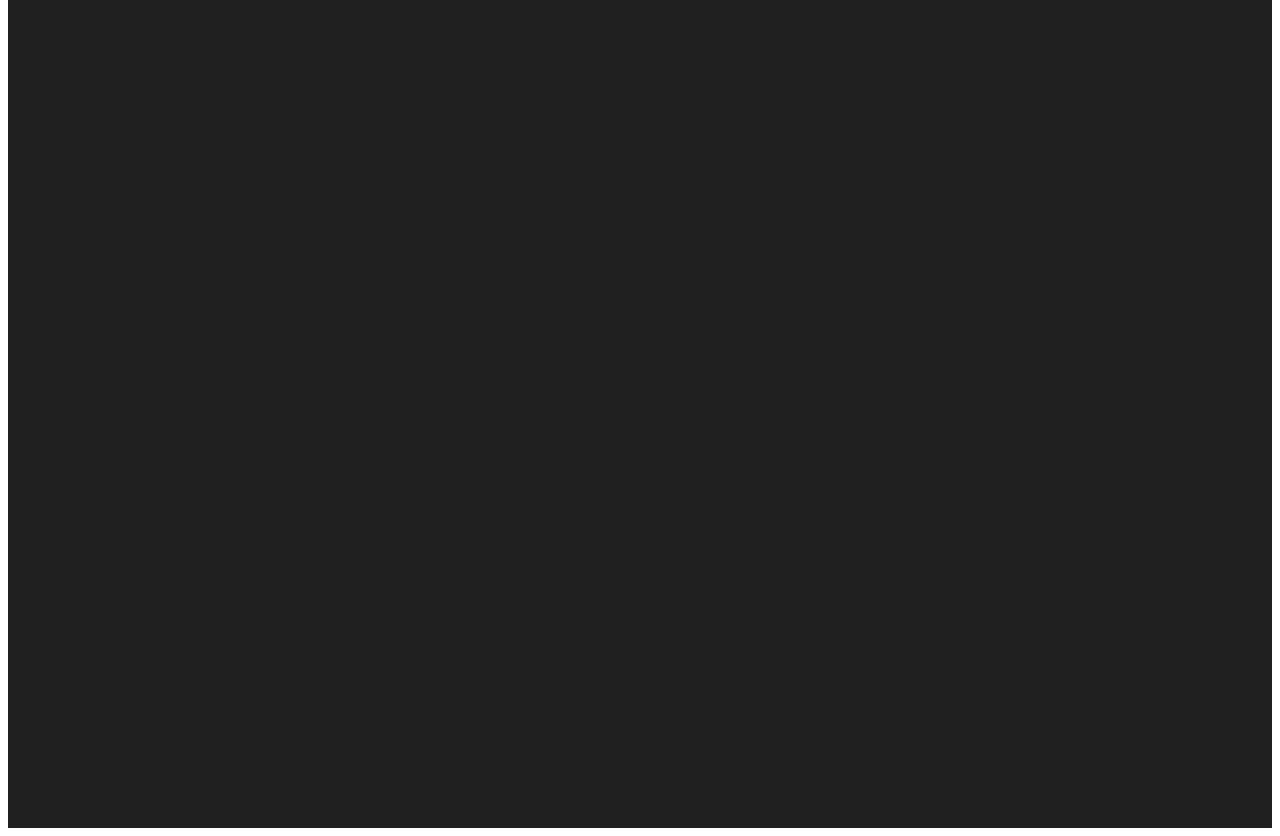
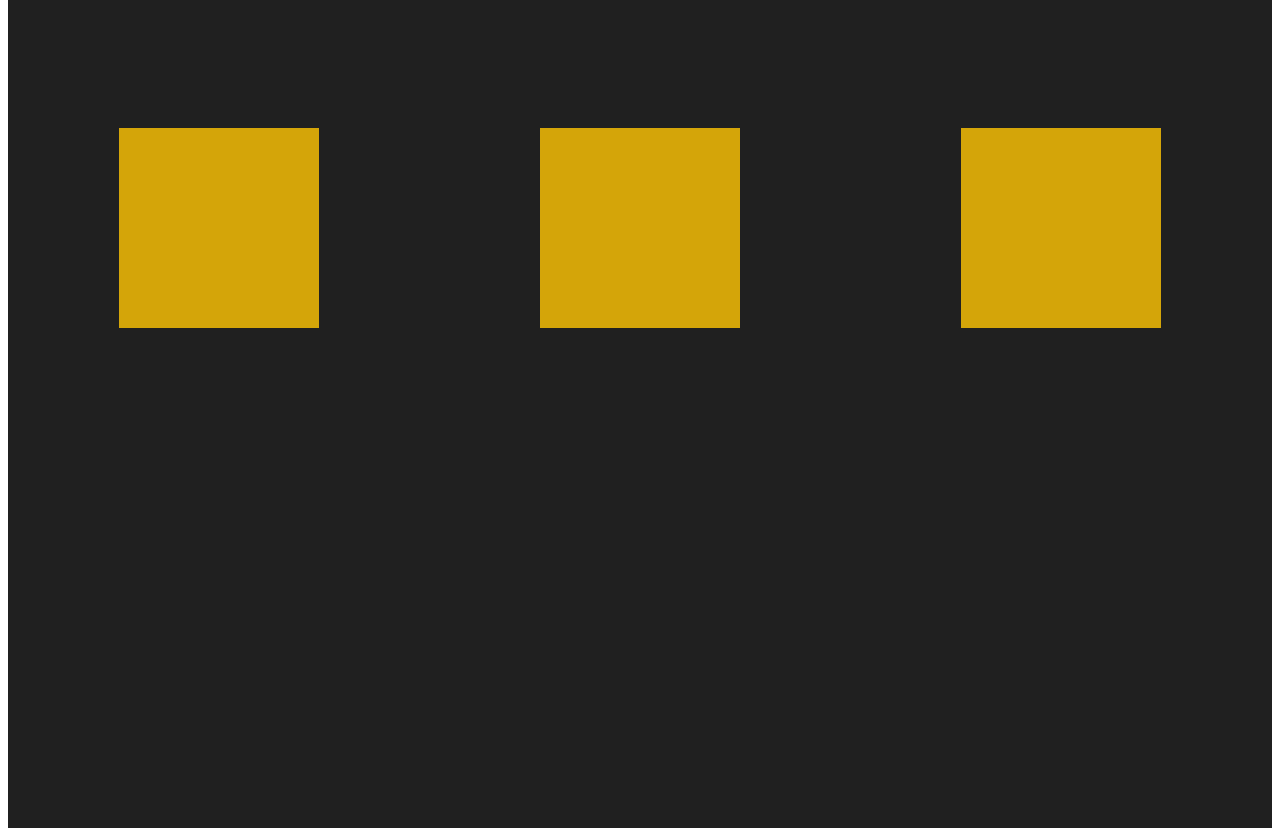
Before and after one commit to salmakalife/MarianaSalma-Ejercicios-Scroll, a plain HTML site: page index.html in a window 1280 px wide. Shown: the part 3380-4216 px from the top of the page. Drawn offline with nearby package versions, Linux system fonts and the light colour scheme.

Commit message:
Animaciones-Cuadrados
:peach:

```diff
--- a/index.html
+++ b/index.html
@@ -5,6 +5,7 @@
     <meta name="viewport" content="width=device-width, initial-scale=1.0">
     <meta http-equiv="X-UA-Compatible" content="ie=edge">
     <link rel="stylesheet" type="text/css" href="styles.css"/>
+    <link rel="stylesheet" href="https://unpkg.com/aos@next/dist/aos.css" />
     <title>Document</title>
 </head>
 <body>
@@ -15,7 +16,18 @@
     <div class="body">
         <div class="video" id="video"></div>
     </div>
-    <footer class="footer"></footer>
+    <footer class="footer">
+        <div class="cuadrado" data-aos="flip-left" data-aos-delay="50"></div>
+        <div class="cuadrado" data-aos="flip-up" data-aos-delay="200"></div>
+        <div class="cuadrado" data-aos="flip-right" data-aos-delay="500"></div>
+    </footer>
     <script src="script.js"></script>
+    <script src="https://unpkg.com/aos@next/dist/aos.js"></script>
+    <script>
+      AOS.init({
+          duration: 1000
+      }
+      );
+    </script>
 </body>
 </html>
--- a/styles.css
+++ b/styles.css
@@ -33,14 +33,27 @@
 .video{
     width: 640px;
     height: 390px;
+    margin: auto;
     background-color: #d4a509;
+    align-content: center;
+    text-align: center;
 }
 
 .video.play{
     background-color: greenyellow;
 }
 
+.cuadrado{
+    width: 200px;
+    height: 200px;
+    margin: auto;
+    background-color: #d4a509;
+
+}
+
 .footer{
     background-color: #202020;
     height: 1200px;
+    display: flex;
+    justify-content: space-around;
 }
```
